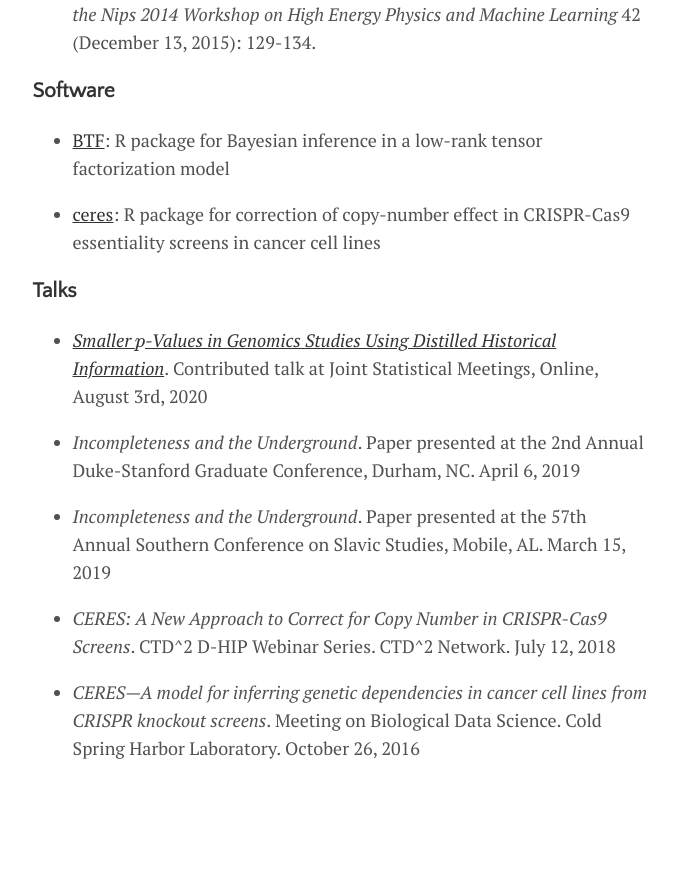
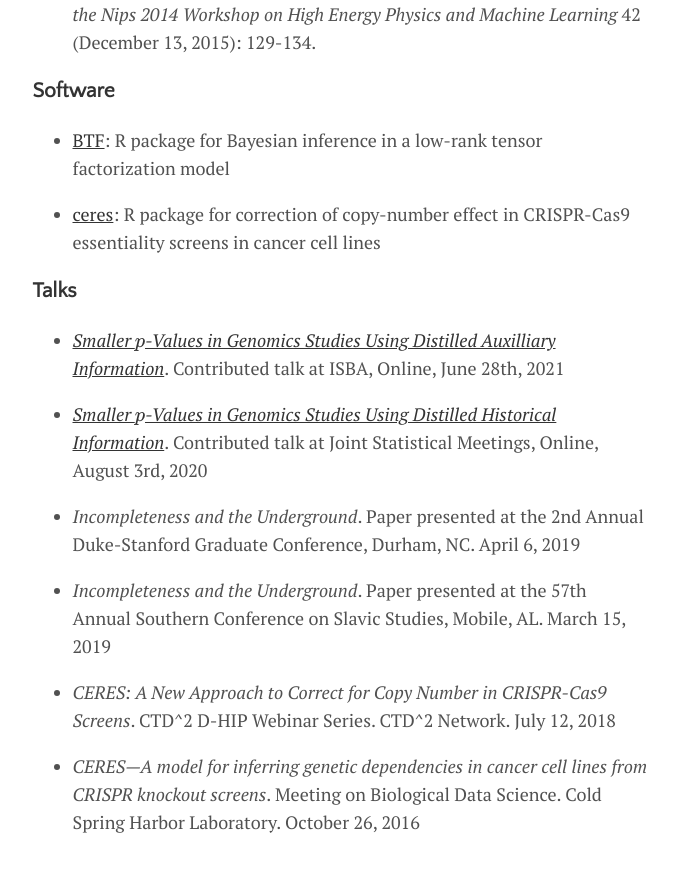
Before and after one commit to j-g-b/j-g-b.github.io, a Jekyll site: the page built from menu/research.md, in a window 1280 px wide and 900 px high, scrolled down 1880 px. Shown: the top 872 px of the window, without its empty margins (300-977 px from the left). Built offline with Jekyll 4.4.1, drawn with Linux system fonts in a browser that asks for light colours; formulas are drawn with MathJax 3; before the commit the page ends 2706 px from its top, so only the background shows below that.

Commit message:
adding ISBA talk

```diff
--- a/menu/research.md
+++ b/menu/research.md
@@ -34,6 +34,8 @@
 
 ### Talks
 
+- [*Smaller \\(p\\)-Values in Genomics Studies Using Distilled Auxilliary Information*](/assets/misc/smaller_p_values_in_genomics_studies_pres.pdf). Contributed talk at ISBA, Online, June 28th, 2021
+
 - [*Smaller \\(p\\)-Values in Genomics Studies Using Distilled Historical Information*](/assets/misc/smaller_p_values_in_genomics_studies_pres.pdf). Contributed talk at Joint Statistical Meetings, Online, August 3rd, 2020
 
 - *Incompleteness and the Underground*. Paper presented at the 2nd Annual Duke-Stanford Graduate Conference, Durham, NC. April 6, 2019
```
